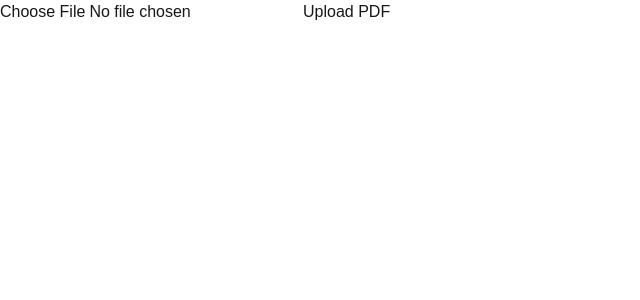
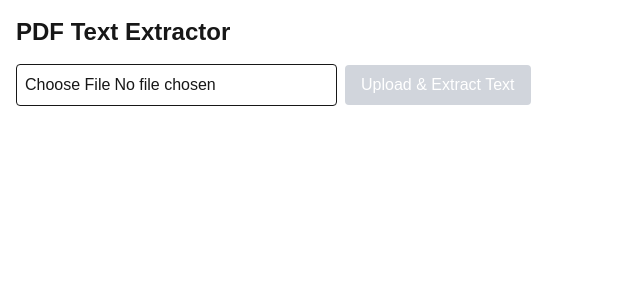
Before and after one commit to michniks2001/overthinker-ai, a Next.js app: page / in a window 1280 px wide. Shown: the top 300 px of the page, without its empty margins (0-640 px from the left). Built offline with nearby package versions, Linux system fonts and the light colour scheme.

Commit message:
pdf parse working

```diff
--- a/app/api/upload/route.js
+++ b/app/api/upload/route.js
@@ -1,55 +1,54 @@
-"use server"
+import { NextResponse } from "next/server";
+import { promises as fs } from "fs";
+import { v4 as uuidv4 } from "uuid";
+import PDFParser from "pdf2json";
 
-import weaviate from "weaviate-client";
-import pdfParse from "pdf-parse";
+export async function POST(req) {
+  const formData = await req.formData();
+  const uploadedFiles = formData.getAll("pdf");
+  let fileName = "";
+  let parsedText = "";
 
-// Environment variables for Weaviate connection
-const weaviateURL = process.env.WEAVIATE_URL;
-const weaviateAPIKey = process.env.WEAVIATE_API_KEY;
+  if (uploadedFiles && uploadedFiles.length > 0) {
+    const uploadedFile = uploadedFiles[0];
+    console.log('Uploaded file:', uploadedFile);
 
-// Function to handle the POST request for PDF upload and parsing
-export async function POST(request) {
-    try {
-        // Get the PDF file from the request
-        const formData = await request.formData();
-        const file = formData.get("pdf");
+    if (uploadedFile instanceof File) {
+      fileName = uuidv4();
 
-        if (!file) {
-            return new Response("No file uploaded", { status: 400 });
-        }
+      const tempFilePath = `/tmp/${fileName}.pdf`;
 
-        // Convert file to buffer and parse it with pdf-parse
-        const buffer = await file.arrayBuffer();
-        const data = await pdfParse(buffer);
+      const fileBuffer = Buffer.from(await uploadedFile.arrayBuffer());
 
-        // Extract text from the PDF
-        const text = data.text;
-        console.log("Extracted Text: " + text);
+      await fs.writeFile(tempFilePath, fileBuffer);
+      const pdfParser = new PDFParser(null, 1);
 
-        // Connect to Weaviate cloud client
-        const client = await weaviate.connectToWeaviateCloud(
-            weaviateURL,
-            {
-                authCredentials: new weaviate.ApiKey(weaviateAPIKey),
-            }
-        );
+      pdfParser.on("pdfParser_dataError", (errData) =>
+        console.log(errData.parserError)
+      );
 
-        // Check client readiness
-        const clientReadiness = await client.isReady();
-        console.log("Weaviate Client Readiness: " + clientReadiness);
+      pdfParser.on("pdfParser_dataReady", () => {
+        console.log(pdfParser.getRawTextContent());
+        parsedText = pdfParser.getRawTextContent();
+      });
 
-        // You can now proceed to interact with Weaviate (e.g., store the PDF text in Weaviate)
+      await new Promise((resolve, reject) => {
+        pdfParser.loadPDF(tempFilePath);
+        pdfParser.on("pdfParser_dataReady", resolve);
+        pdfParser.on("pdfParser_dataError", reject);
+      });
+    } else {
+        console.log('Uploaded file is not in the expected format.');
+      return new NextResponse("Uploaded file is not in the expected format.", {
+        status: 500,
+      });
+    }
+  } else {
+    console.log('No files found.');
+    return new NextResponse("No File Found", { status: 404 });
+  }
 
-        // Close the Weaviate client connection
-        client.close();
-
-        // Return a successful response with the parsed text
-        return new Response(JSON.stringify({ message: "File uploaded and parsed successfully", extractedText: text }), {
-            status: 200,
-            headers: { "Content-Type": "application/json" },
-        });
-    } catch (error) {
-        console.error("Error processing PDF:", error);
-        return new Response("Failed to process PDF", { status: 500 });
-    }
+  const response = new NextResponse(parsedText);
+  response.headers.set("FileName", fileName);
+  return response;
 }
--- a/app/page.js
+++ b/app/page.js
@@ -2,17 +2,30 @@
 
 import { useState } from 'react';
 
-const UploadPDF = () => {
+export default function Home() {
     const [file, setFile] = useState(null);
-    const [response, setResponse] = useState(null);
+    const [parsedText, setParsedText] = useState(null);
+    const [fileName, setFileName] = useState(null);
+    const [isLoading, setIsLoading] = useState(false);
+    const [error, setError] = useState(null);
 
     const handleFileChange = (event) => {
         const uploadedFile = event.target.files[0];
         setFile(uploadedFile);
+        // Reset states when a new file is selected
+        setParsedText(null);
+        setFileName(null);
+        setError(null);
     };
 
     const handleUpload = async () => {
-        if (!file) return;
+        if (!file) {
+            setError("Please select a PDF file first");
+            return;
+        }
+
+        setIsLoading(true);
+        setError(null);
 
         const formData = new FormData();
         formData.append("pdf", file);
@@ -23,28 +36,67 @@ const UploadPDF = () => {
                 body: formData,
             });
 
-            const data = await res.json();
-            setResponse(data);
+            if (!res.ok) {
+                throw new Error(`Error: ${res.status} ${res.statusText}`);
+            }
+
+            // Get the filename from the header
+            const fileNameHeader = res.headers.get('FileName');
+            if (fileNameHeader) {
+                setFileName(fileNameHeader);
+            }
+
+            // Get the parsed text from the response body
+            const text = await res.text();
+            setParsedText(text);
         } catch (error) {
             console.error('Error uploading PDF:', error);
+            setError(error.message || 'Failed to upload and parse PDF');
+        } finally {
+            setIsLoading(false);
         }
     };
 
     return (
-        <div>
-            <input type="file" onChange={handleFileChange} />
-            <button onClick={handleUpload}>Upload PDF</button>
+        <div className="container mx-auto p-4">
+            <h1 className="text-2xl font-bold mb-4">PDF Text Extractor</h1>
 
-            {response && (
+            <div className="mb-4">
+                <input
+                    type="file"
+                    accept=".pdf"
+                    onChange={handleFileChange}
+                    className="mb-2 p-2 border rounded"
+                />
+                <button
+                    onClick={handleUpload}
+                    disabled={isLoading || !file}
+                    className="ml-2 px-4 py-2 bg-blue-500 text-white rounded disabled:bg-gray-300"
+                >
+                    {isLoading ? 'Processing...' : 'Upload & Extract Text'}
+                </button>
+            </div>
+
+            {error && (
+                <div className="p-4 mb-4 bg-red-100 text-red-700 rounded">
+                    {error}
+                </div>
+            )}
+
+            {fileName && (
+                <div className="mb-2">
+                    <strong>File ID:</strong> {fileName}
+                </div>
+            )}
+
+            {parsedText && (
                 <div>
-                    <h3>Response</h3>
-                    <p><strong>Message:</strong> {response.message}</p>
-                    <p><strong>Extracted Text:</strong></p>
-                    <pre>{response.extractedText}</pre>
+                    <h2 className="text-xl font-semibold mb-2">Extracted Text:</h2>
+                    <div className="p-4 bg-gray-100 rounded max-h-96 overflow-auto">
+                        <pre className="whitespace-pre-wrap">{parsedText}</pre>
+                    </div>
                 </div>
             )}
         </div>
     );
-};
-
-export default UploadPDF;
+}
--- a/package.json
+++ b/package.json
@@ -10,9 +10,10 @@
   },
   "dependencies": {
     "next": "15.3.1",
-    "pdf-parse": "^1.1.1",
+    "pdf2json": "^3.1.5",
     "react": "^19.0.0",
     "react-dom": "^19.0.0",
+    "uuid": "^11.1.0",
     "weaviate-client": "^3.5.3"
   },
   "devDependencies": {
```
Also changed, not shown: 1 other file (tests, documents, lock files or other folders).
